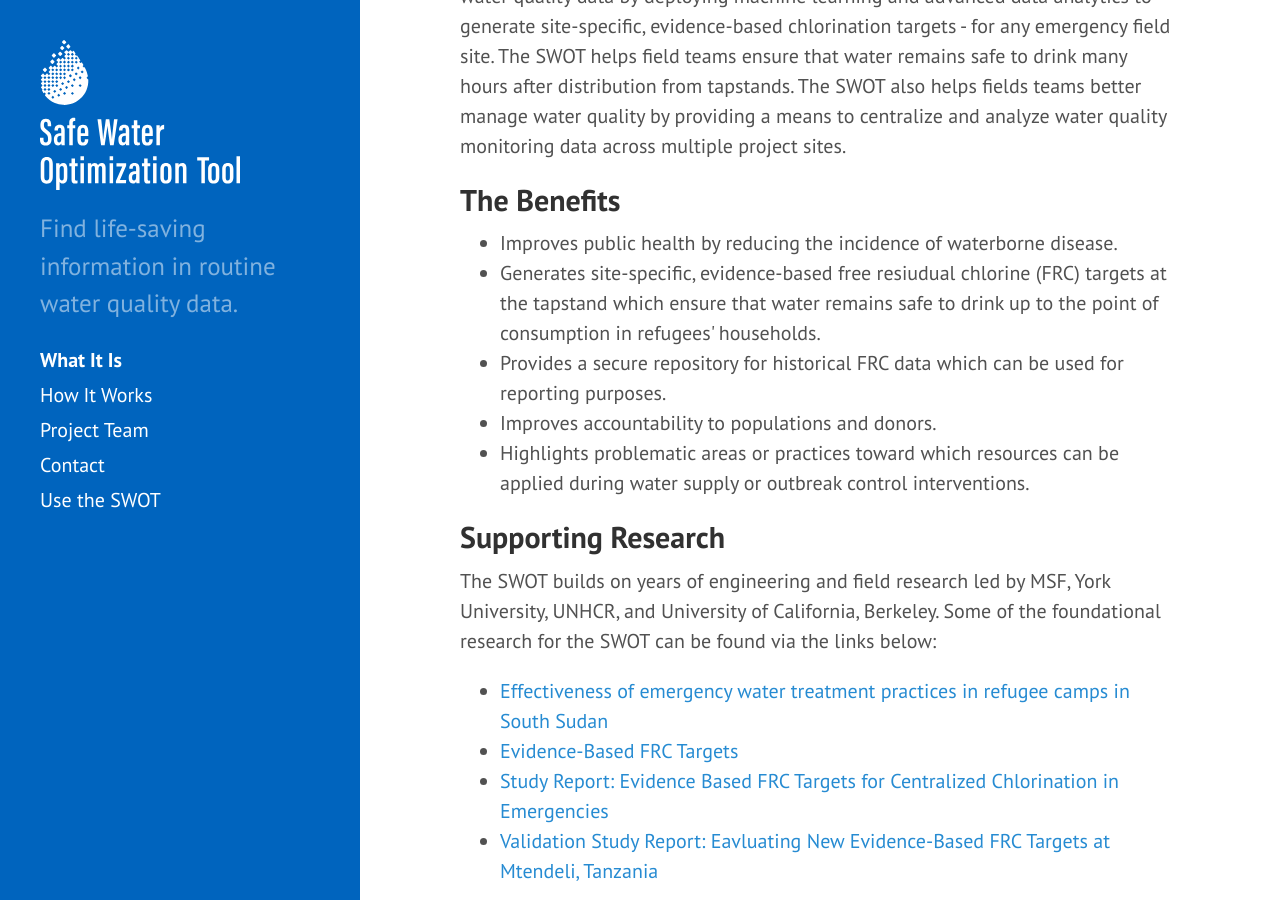
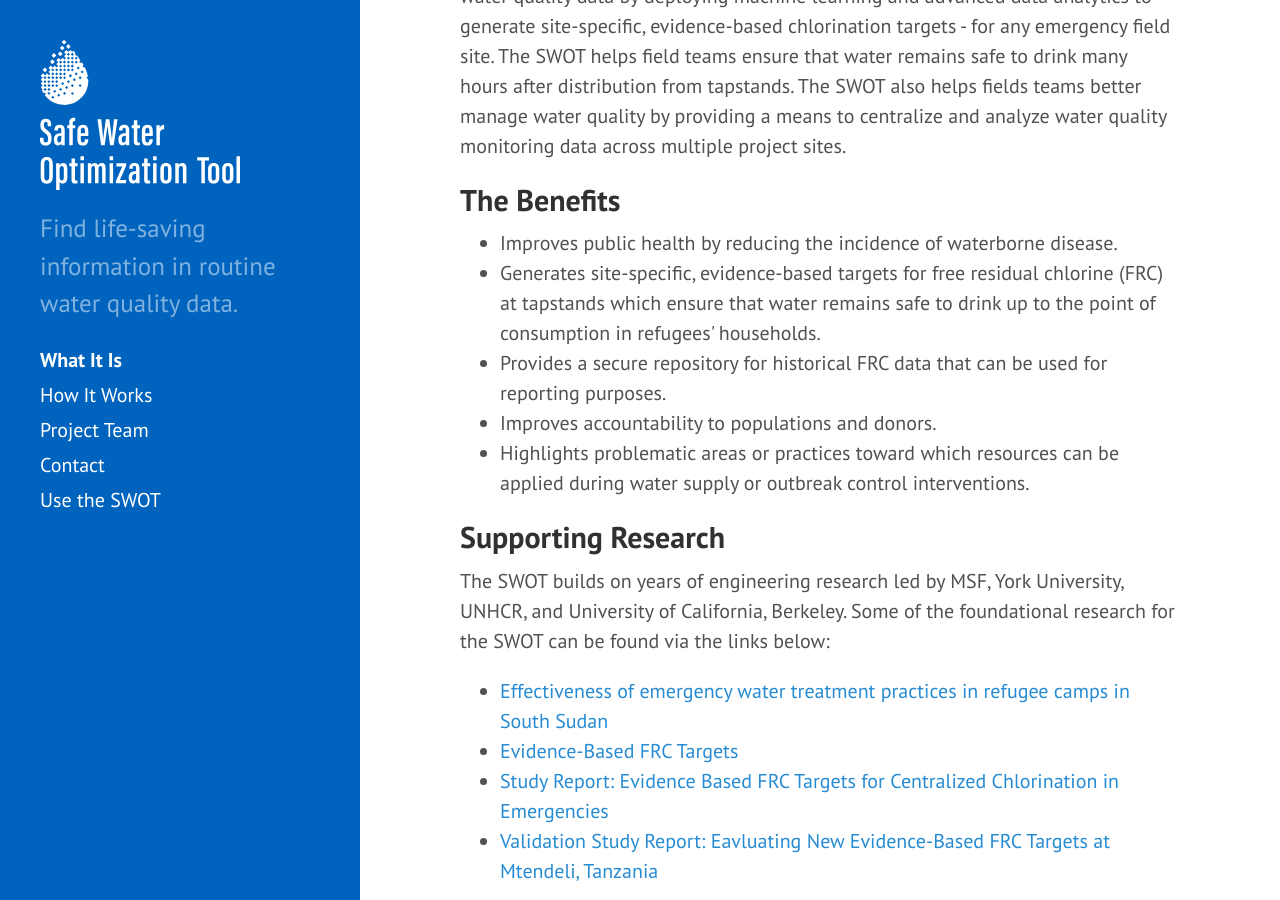
Before and after one commit to safeh2o/swot-infopage, a Jekyll site: the page built from what-it-is.md, in a window 1280 px wide and 900 px high, scrolled down 852 px. Built offline with Jekyll 4.4.1, drawn with Linux system fonts in a browser that asks for light colours; Markdown is read by kramdown in place of the engine named in the settings.

Commit message:
Update what-it-is.md

```diff
--- a/what-it-is.md
+++ b/what-it-is.md
@@ -19,14 +19,14 @@ The Safe Water Optimization Tool (SWOT) unlocks life-saving information inside w
 <h2>The Benefits</h2>
 <ul>
 <li>Improves public health by reducing the incidence of waterborne disease.</li>
-<li>Generates site-specific, evidence-based free resiudual chlorine (FRC) targets at the tapstand which ensure that water remains safe to drink up to the point of consumption in refugees' households.</li>
-<li>Provides a secure repository for historical FRC data which can be used for reporting purposes.</li>
+<li>Generates site-specific, evidence-based targets for free residual chlorine (FRC) at tapstands which ensure that water remains safe to drink up to the point of consumption in refugees' households.</li>
+<li>Provides a secure repository for historical FRC data that can be used for reporting purposes.</li>
 <li>Improves accountability to populations and donors.</li>
 <li>Highlights problematic areas or practices toward which resources can be applied during water supply or outbreak control interventions.</li>
 </ul>
 
 <h2>Supporting Research</h2>
-The SWOT builds on years of engineering and field research led by MSF, York University, UNHCR, and University of California, Berkeley. Some of the foundational research for the SWOT can be found via the links below:<br>
+The SWOT builds on years of engineering research led by MSF, York University, UNHCR, and University of California, Berkeley. Some of the foundational research for the SWOT can be found via the links below:<br>
 <ul>
 <li><a href="https://www.who.int/bulletin/volumes/93/8/14-147645/en/" target="_blank" rel="noopener"> Effectiveness of emergency water treatment practices in refugee camps in South Sudan</a></li>
 <li><a href="https://fieldresearch.msf.org/handle/10144/618835" target="_blank" rel="noopener"> Evidence-Based FRC Targets</a></li>
```
